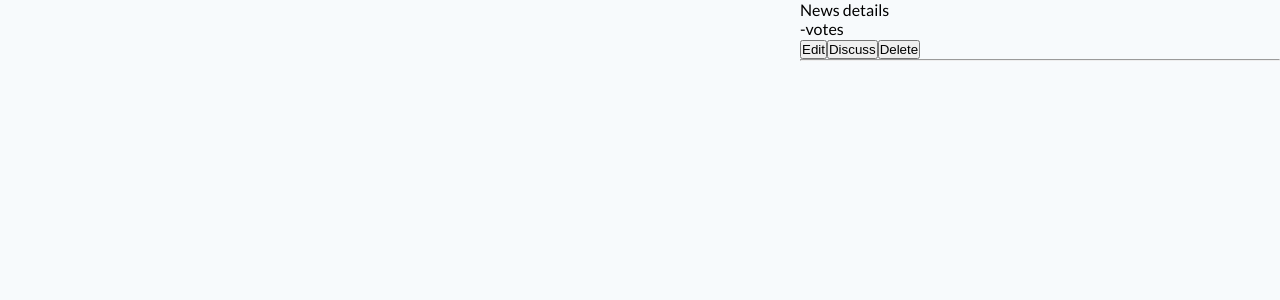
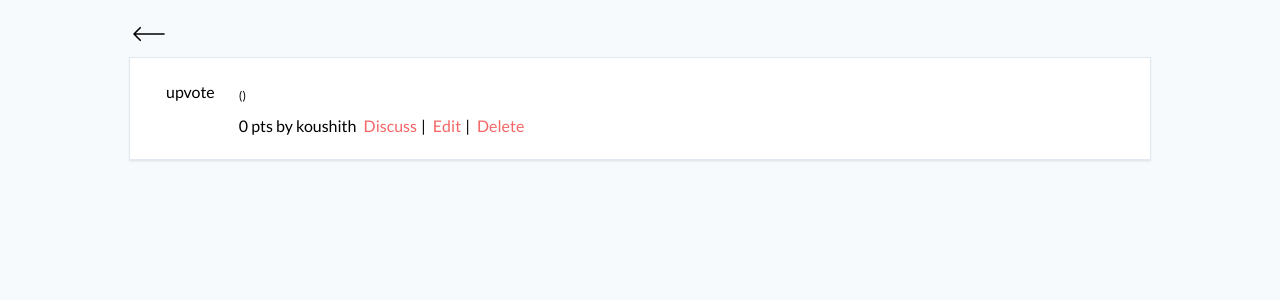
Before and after one commit to Koushith/Hacker-News-Remastered, a React (Create React App) app in the folder client/: page /news-details/1 in a window 1280 px wide. Shown: the top 300 px of the page. Built offline with nearby package versions, Linux system fonts and the light colour scheme; no server answers.

Commit message:
adds responsiveness

```diff
--- /dev/null
+++ b/client/src/screens/news-details/news-details.screen.styles.ts
@@ -0,0 +1,68 @@
+import styled from "styled-components";
+
+export const Container = styled.div`
+  max-width: 1022px;
+  margin: 0 auto;
+`;
+
+export const BackButton = styled.div`
+  width: 40px;
+  margin-top: 14px;
+  cursor: pointer;
+  transition: all 0.3s ease;
+  &:hover {
+    color: #f56565;
+  }
+`;
+
+export const NewsDetailsContainer = styled.div`
+  background-color: #fff;
+  max-width: 1022px;
+  margin: 0 auto;
+  border: 1px solid #e2e8f0;
+  box-shadow: 0 1px 2px 0 rgb(0 0 0 / 5%);
+  border-radius: 0.5px;
+  span {
+    cursor: pointer;
+  }
+`;
+export const FormContainer = styled.div`
+  margin-top: 30px;
+  max-width: 450px;
+
+  div {
+    margin-bottom: 20px;
+  }
+
+  label {
+    display: flex;
+    margin-bottom: 10px;
+    color: #4a5568;
+    font-size: 12px;
+    font-weight: 400;
+  }
+
+  input {
+    border: 1px solid #e2e8f0;
+    font-family: inherit;
+    width: 100%;
+    padding: 12px 24px 12px 16px;
+    background-color: #fff;
+    color: #4a5568;
+    border-radius: 4px;
+  }
+
+  button {
+    background-color: #f56565;
+    width: 100%;
+    padding-top: 0.75rem;
+    padding-bottom: 0.75rem;
+    text-transform: uppercase;
+    font-size: 14px;
+    font-weight: 700;
+    color: #fff;
+    border: none;
+    border-radius: 4px;
+    cursor: pointer;
+  }
+`;
--- a/client/src/screens/news-details/news-details.screen.tsx
+++ b/client/src/screens/news-details/news-details.screen.tsx
@@ -2,6 +2,49 @@ import { isEditable } from "@testing-library/user-event/dist/utils";
 import axios from "axios";
 import { useEffect, useState } from "react";
 import { useNavigate, useParams } from "react-router-dom";
+import styled from "styled-components";
+import { News } from "../../components/intex";
+import {
+  BackButton,
+  Container,
+  FormContainer,
+  NewsDetailsContainer,
+} from "./news-details.screen.styles";
+
+const LinksWrapper = styled.div`
+  border-bottom: 1px solid #e2e8f0;
+  padding: 24px 20px;
+  display: flex;
+  gap: 24px;
+
+  .upvote {
+    margin-left: 16px;
+  }
+
+  .news-container {
+    .link {
+      font-size: 18px;
+      span {
+        font-size: 12px;
+        font-weight: 400;
+        line-height: 21px;
+      }
+    }
+
+    .actions-container {
+      margin-top: 10px;
+
+      p {
+        display: inline-block;
+      }
+
+      span {
+        margin: 0 4px 0 4px;
+        color: #f56565;
+      }
+    }
+  }
+`;
 
 export const NewsDetails = () => {
   const [isEdit, setIsEdit] = useState(false);
@@ -25,23 +68,11 @@ export const NewsDetails = () => {
     } = await axios.get(`http://localhost:5000/links/${id}`);
 
     setNews(link);
-
-    console.log(link);
   };
 
   useEffect(() => {
     fetchNewsDetails();
   }, [isEdit]);
-
-  const editHandler = () => {
-    setIsEdit(!isEdit);
-    setIsCommentable(false);
-  };
-
-  const discussHandler = () => {
-    setIsCommentable(!isCommentable);
-    setIsEdit(false);
-  };
 
   const deleteHandler = async () => {
     const deleteNews = await axios.delete(`http://localhost:5000/links/${id}`);
@@ -59,31 +90,99 @@ export const NewsDetails = () => {
       category,
       link,
     });
-    setIsEdit(false);
-    console.log(":dayaa", data);
+
+    if (data.status === 200) {
+      setIsEdit(false);
+      console.log(":dayaa", data);
+    }
   };
 
   return (
-    <div style={{ marginLeft: "800px" }}>
-      News details
-      <p>{news?.category}</p>
-      <p>{news.title}</p>
-      <p>{news.link}</p>
-      <p>{news.createdAt}</p>
-      <p>{news.upVotes} -votes</p>
-      <button onClick={editHandler}>Edit</button>
-      <button onClick={discussHandler}>Discuss</button>
-      <button onClick={deleteHandler}>Delete</button>
-      {/*  */}
-      <hr />
+    <Container>
+      <BackButton onClick={() => navigate(-1)}>
+        <svg
+          fill="none"
+          stroke="currentColor"
+          viewBox="0 0 24 24"
+          xmlns="http://www.w3.org/2000/svg"
+          aria-hidden="true"
+        >
+          <path
+            stroke-linecap="round"
+            stroke-linejoin="round"
+            d="M6.75 15.75L3 12m0 0l3.75-3.75M3 12h18"
+          ></path>
+        </svg>{" "}
+      </BackButton>
+
+      <NewsDetailsContainer>
+        <LinksWrapper key={news._id}>
+          <div>
+            <span className="upvote">upvote</span>
+          </div>
+          <div className="news-container">
+            <h4
+              className="link"
+              onClick={() => navigate(`/news-details/${news._id}`)}
+            >
+              {news.title} <span>({news.link})</span>{" "}
+            </h4>
+
+            <div className="actions-container">
+              <p>0 pts by koushith </p>{" "}
+              <span onClick={() => setIsCommentable(!isCommentable)}>
+                Discuss
+              </span>
+              | <span onClick={() => setIsEdit(!isEdit)}>Edit</span>|{" "}
+              <span onClick={deleteHandler}>Delete</span>
+            </div>
+          </div>
+        </LinksWrapper>
+      </NewsDetailsContainer>
       {isCommentable && (
         <>
           <textarea name="text" cols={30} rows={10}></textarea>
         </>
       )}
-      {isEdit && (
+
+      {/* {isEdit && (
         <>
           <div style={{ marginTop: "40px" }}>Edit form</div>
+          <div>
+            <label htmlFor="title">title</label>
+            <input
+              type="text"
+              placeholder={news.title}
+              value={title}
+              onChange={(e) => setTitle(e.target.value)}
+            />
+          </div>
+          <div>
+            <label htmlFor="link">link</label>
+            <input
+              type="text"
+              placeholder={news.link}
+              value={link}
+              onChange={(e) => setLink(e.target.value)}
+            />
+          </div>
+          <div>
+            <label htmlFor="category">
+              category- {category}
+              <input
+                type="text"
+                placeholder={news.category}
+                value={category}
+                onChange={(e) => setCategory(e.target.value)}
+              />
+            </label>
+          </div>
+
+          <button onClick={editSaveHandler}>Save Changes</button>
+        </>
+      )} */}
+      {isEdit && (
+        <FormContainer>
           <div>
             <label htmlFor="title">title</label>
             <input
@@ -111,15 +210,10 @@ export const NewsDetails = () => {
               onChange={(e) => setCategory(e.target.value)}
             />
           </div>
-          {/* check later */}
-          {/* <div>
-            <label htmlFor="tags">title</label>
-            <input type="text" placeholder="tags" />
-          </div> */}
 
           <button onClick={editSaveHandler}>Save Changes</button>
-        </>
+        </FormContainer>
       )}
-    </div>
+    </Container>
   );
 };
```
